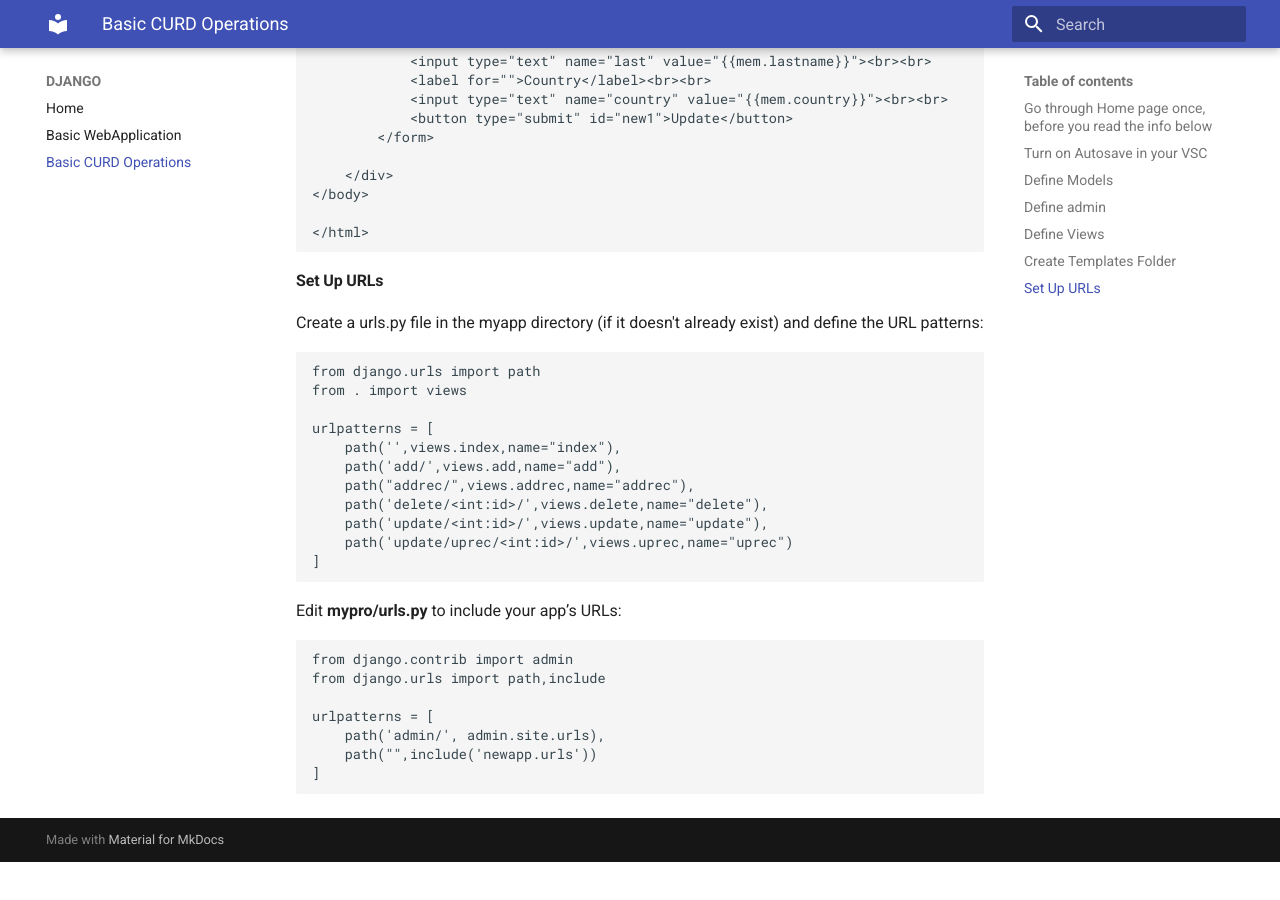
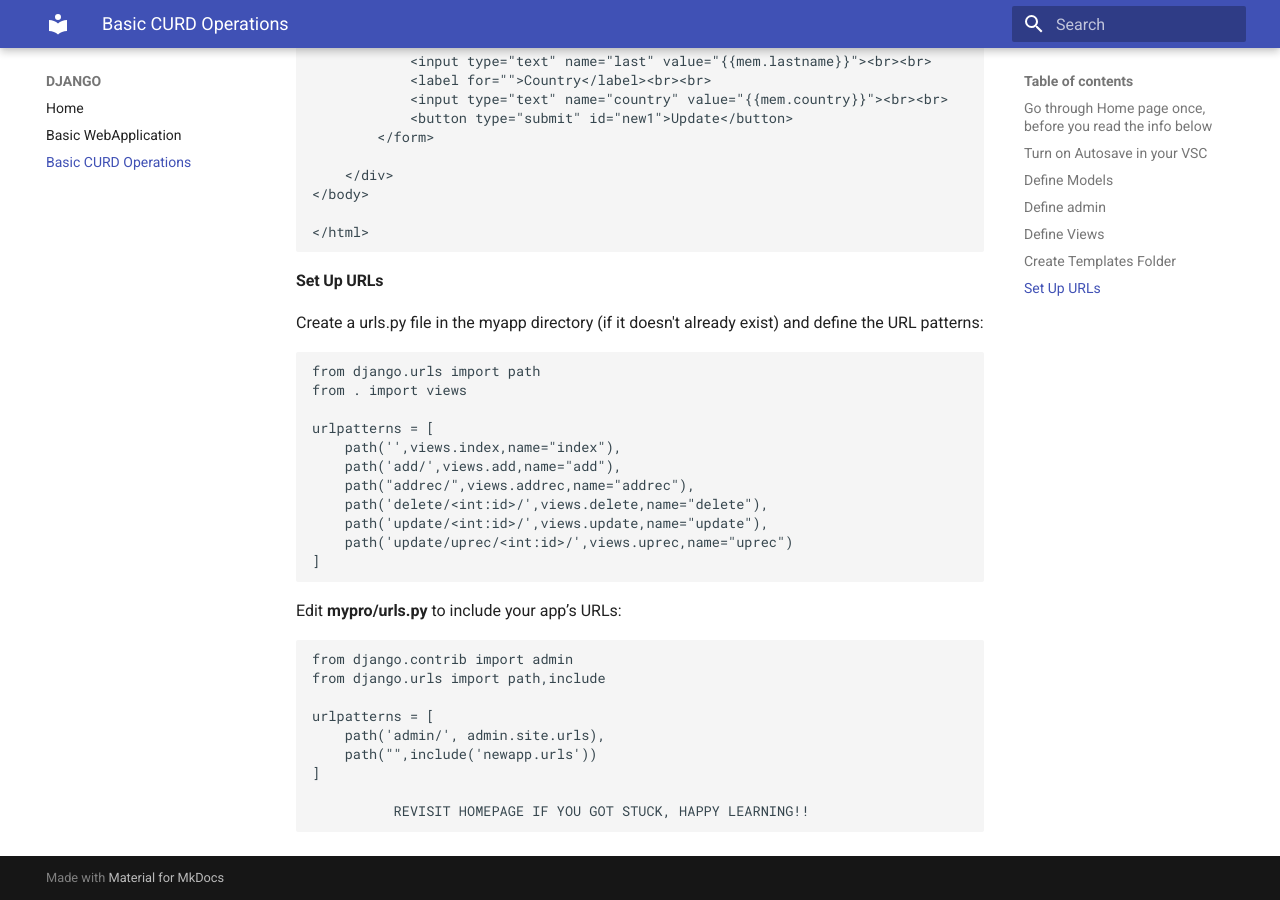
Before and after one commit to Chandhu3303/git-tuts, an MkDocs documentation site: the page built from DOCUMENTATION/docs/docs/module2.md, in a window 1280 px wide and 900 px high, scrolled down 4733 px. Built offline with MkDocs 1.6.1 and Material for MkDocs 9.7.7, drawn with Linux system fonts in a browser that asks for light colours; before the commit the page ends 5595 px from its top, so only the background shows below that.

Commit message:
Update module2.md

```diff
--- a/DOCUMENTATION/docs/docs/module2.md
+++ b/DOCUMENTATION/docs/docs/module2.md
@@ -259,3 +259,5 @@ Edit **mypro/urls.py** to include your app’s URLs:
         path('admin/', admin.site.urls),
         path("",include('newapp.urls'))
     ]
+
+              REVISIT HOMEPAGE IF YOU GOT STUCK, HAPPY LEARNING!!
```
